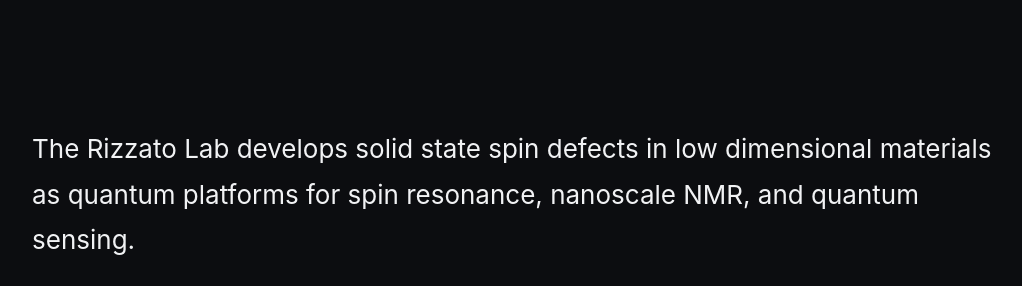
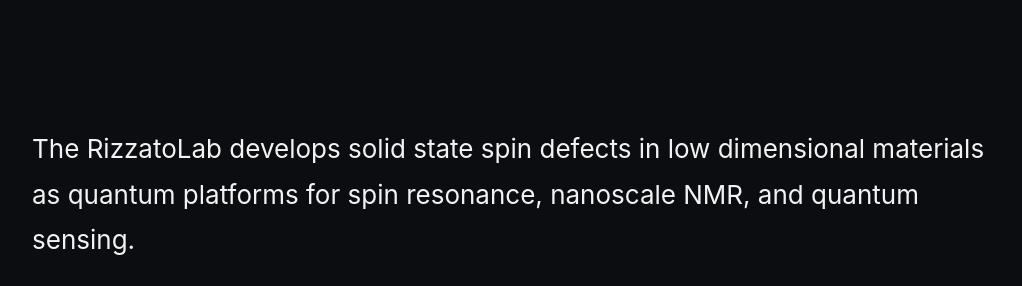
Before and after one commit to RobRizzato/rizzatolab.github.io, a plain HTML site: page index.html in a window 1280 px wide. Shown: the part 800-1086 px from the top of the page, without its empty margins (128-1150 px from the left). Drawn offline with Linux system fonts and the light colour scheme.

Commit message:
Update index.html

```diff
--- a/index.html
+++ b/index.html
@@ -2,7 +2,7 @@
 <html lang="en">
 <head>
   <meta charset="utf-8">
-  <title>Rizzato Lab</title>
+  <title>RizzatoLab</title>
   <meta name="viewport" content="width=device-width, initial-scale=1">
   <meta name="description" content="RizzatoLab – Low Dimensional Quantum Spin Platforms">
   <link rel="stylesheet" href="style.css">
@@ -36,7 +36,7 @@
 
     <section class="intro">
       <p class="intro-main">
-        The Rizzato Lab develops solid state spin defects in low dimensional materials as quantum platforms
+        The RizzatoLab develops solid state spin defects in low dimensional materials as quantum platforms
         for spin resonance, nanoscale NMR, and quantum sensing.
       </p>
 
```
